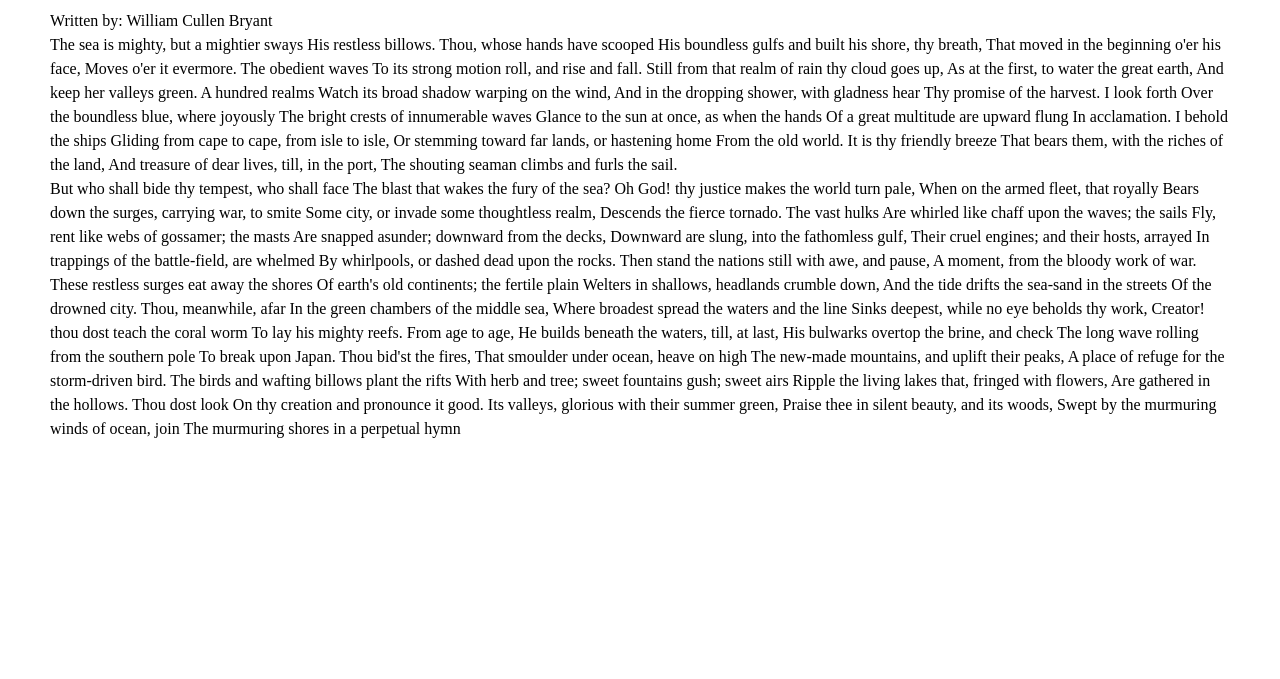
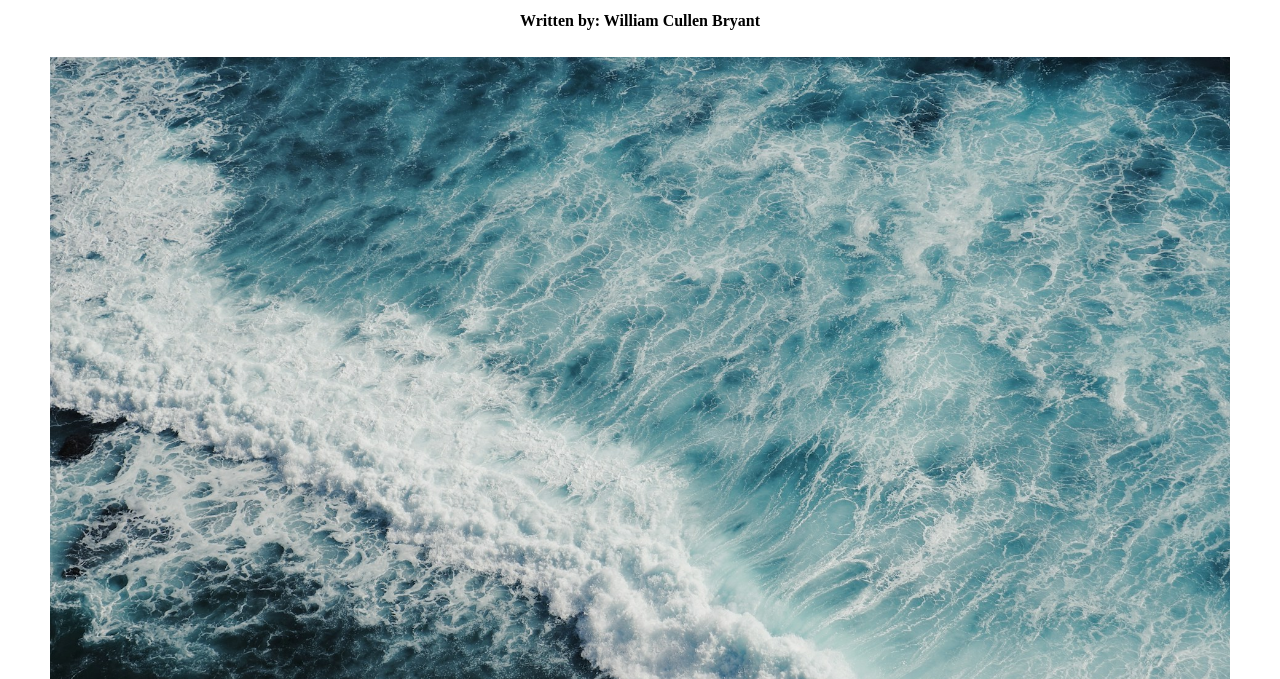
Before and after one commit to RVCC-IDMX/poem-page-ahdevries21, a plain HTML site: page index.html in a window 1280 px wide. Shown: the part 121-800 px from the top of the page. Drawn offline with Linux system fonts and the light colour scheme; a web font is replaced by a local one.

Commit message:
added image

```diff
--- a/CSS/app.css
+++ b/CSS/app.css
@@ -73,3 +73,7 @@ header{
   font-size:20pt;
   text-align:center;
 }
+main{
+  text-align:center;
+
+}
--- a/index.html
+++ b/index.html
@@ -14,7 +14,10 @@
         <h1>The Hymn of the Sea</h1>
    </header>
    <main >
-        <p>Written by: William Cullen Bryant</p>
+        <h4>Written by: William Cullen Bryant</h4>
+        <br/>
+        <img src="img/the sea.jpg"id="ocean" alt="the sea">
+        <br/>
         <section id="poem">
             <p>The sea is mighty, but a mightier sways
             His restless billows. Thou, whose hands have scooped
```
Also changed, not shown: img/the sea.jpg (added).
